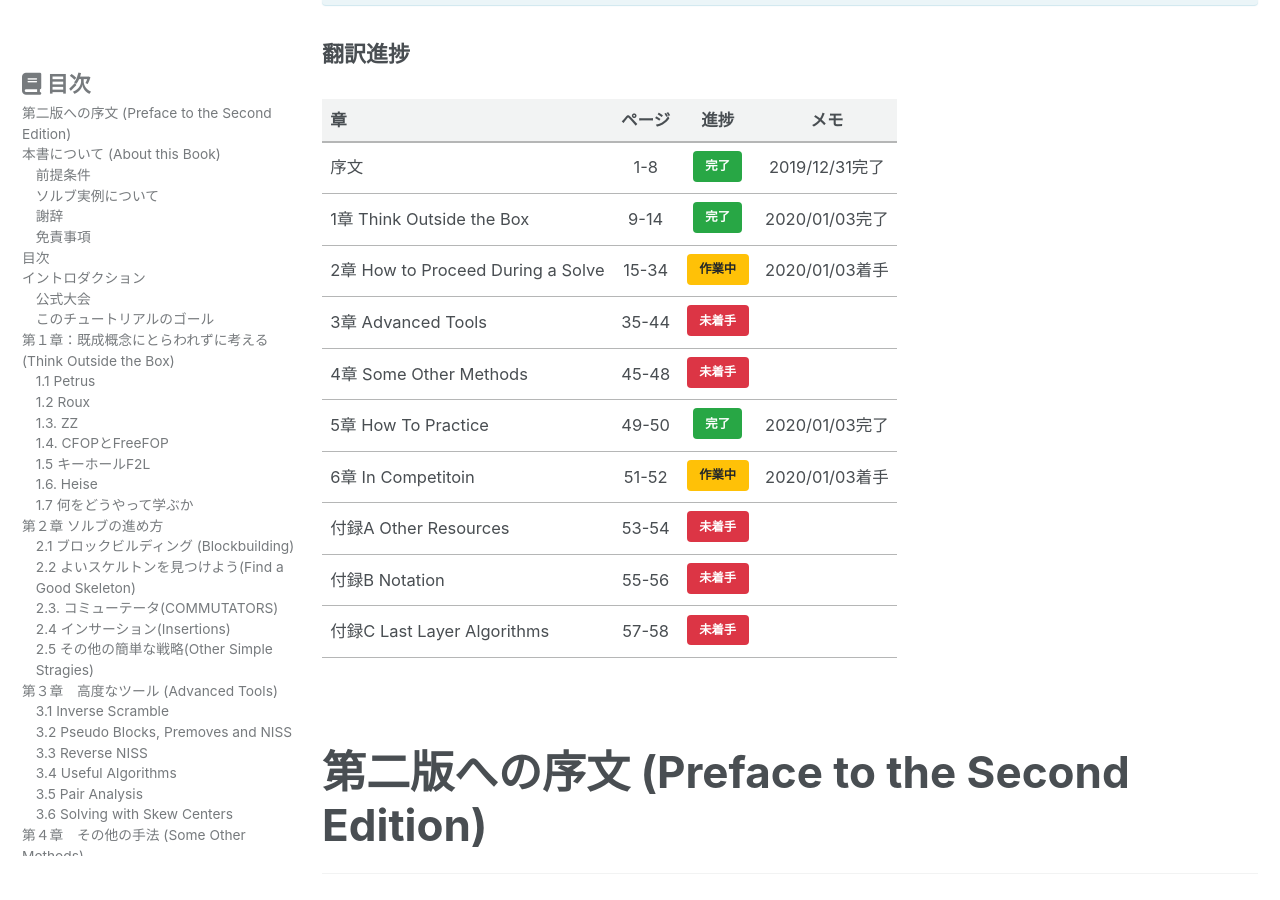
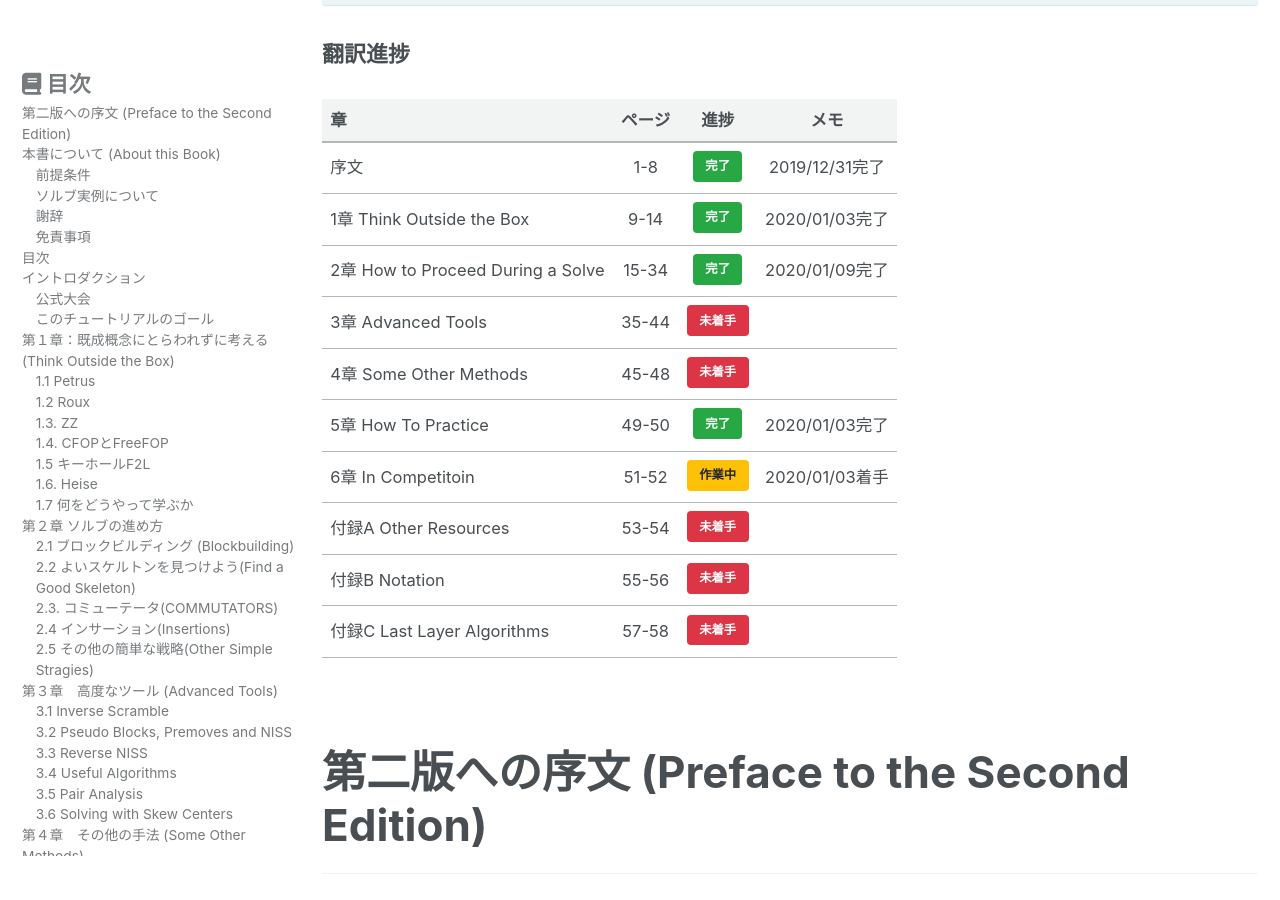
Before and after one commit to kawam1123/translation, a Jekyll site: the page built from _pages/FMC-tutorial.md, in a window 1280 px wide and 900 px high, scrolled down 1645 px. Built offline with Jekyll 4.4.1, drawn with Linux system fonts in a browser that asks for light colours; cached includes are drawn as plain includes; nearby versions of some CDN libraries.

Commit message:
完了マーク追加

```diff
--- a/_pages/FMC-tutorial.md
+++ b/_pages/FMC-tutorial.md
@@ -60,7 +60,7 @@ Un ringraziamento speciale a Sebastiano Tronto, una superstar FMC, per aver pubb
 |:---|:---:|:---:|:---:|
 |序文                                   |1-8    |[完了](#){: .btn .btn-success}     |2019/12/31完了|
 |1章 Think Outside the Box              |9-14   |[完了](#){:.btn .btn-success}      |2020/01/03完了|
-|2章 How to Proceed During a Solve      |15-34  |[作業中](#){: .btn .btn-warning}   |2020/01/03着手|
+|2章 How to Proceed During a Solve      |15-34  |[完了](#){:.btn .btn-success}     |2020/01/09完了|
 |3章 Advanced Tools                     |35-44  |[未着手](#){: .btn .btn-danger}    ||
 |4章 Some Other Methods                 |45-48  |[未着手](#){: .btn .btn-danger}    ||
 |5章 How To Practice                    |49-50  |[完了](#){:.btn .btn-success}      |2020/01/03完了|
```
